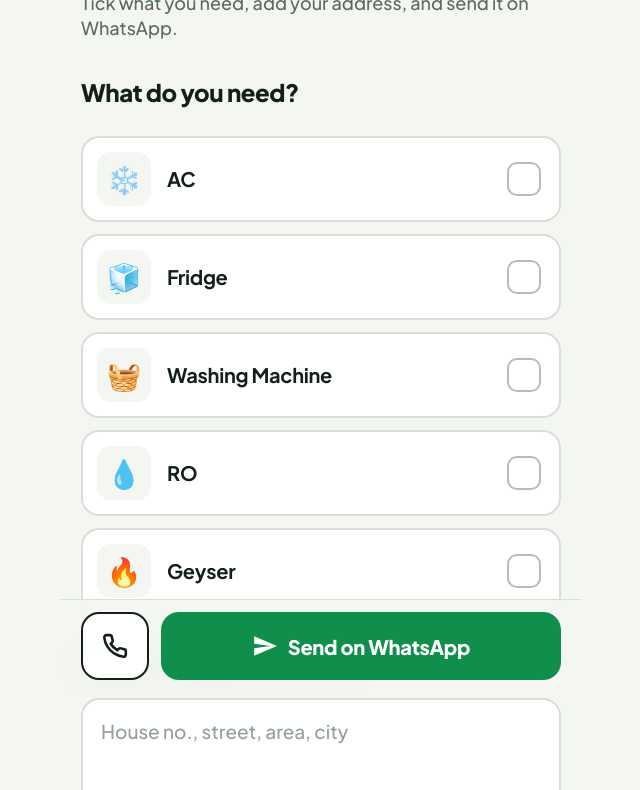
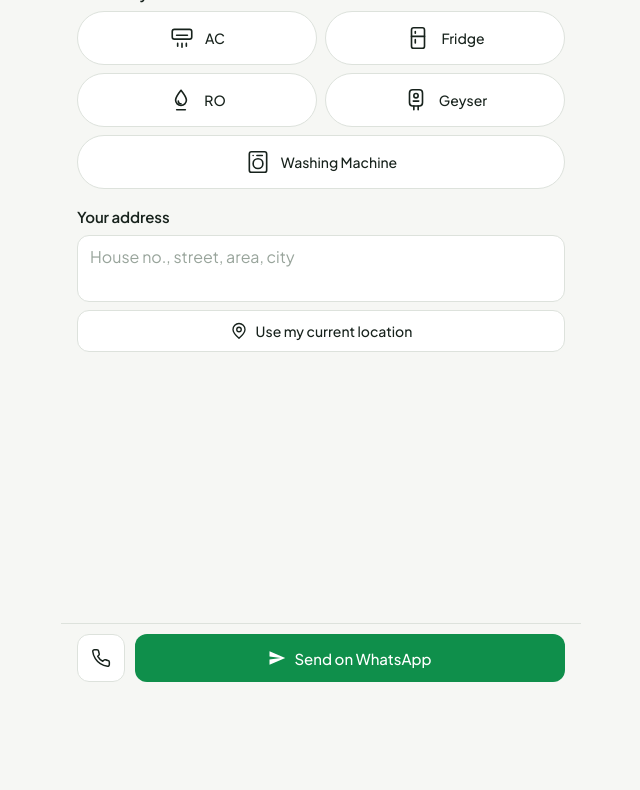
Before and after one commit to pariflex1/kratika, a plain HTML site: page index.html in a window 1280 px wide. Shown: the part 108-898 px from the top of the page, without its empty margins (319-959 px from the left). After the commit the page ends 800 px from the top, so only its background shows below. Drawn offline with Linux system fonts and the light colour scheme.

Commit message:
Refactor index.html for layout and styling updates

```diff
--- a/index.html
+++ b/index.html
@@ -6,181 +6,160 @@
 <title>Book a Service</title>
 <link rel="preconnect" href="https://fonts.googleapis.com">
 <link rel="preconnect" href="https://fonts.gstatic.com" crossorigin>
-<link href="https://fonts.googleapis.com/css2?family=Plus+Jakarta+Sans:wght@500;600;700;800&display=swap" rel="stylesheet">
-  <meta property="og:image" content="https://raw.githubusercontent.com/pariflex1/kratika/refs/heads/main/og.webp" />
+<link href="https://fonts.googleapis.com/css2?family=Plus+Jakarta+Sans:wght@400;500;600&display=swap" rel="stylesheet">
 <style>
   :root {
-    --ink: #13201a;
-    --muted: #5b6b62;
-    --paper: #f4f6f1;
-    --card: #ffffff;
-    --line: #d9dfd6;
-    --green: #0f8f4b;
-    --green-dark: #0a6e39;
-    --green-tint: #e3f4ea;
-    --red: #c4261d;
-    --radius: 18px;
+    --ink: #17221c; --muted: #66746b; --paper: #f6f7f4; --card: #ffffff; --line: #dde2dc;
+    --green: #0f8f4b; --green-dark: #0a6e39; --green-tint: #e6f4ec; --red: #c4261d; --radius: 12px;
   }
   * { margin: 0; padding: 0; box-sizing: border-box; -webkit-tap-highlight-color: transparent; }
-  html { scroll-padding-bottom: 140px; }
+  html, body { height: 100%; }
   body {
     font-family: "Plus Jakarta Sans", -apple-system, BlinkMacSystemFont, "Segoe UI", Roboto, sans-serif;
-    background: var(--paper); color: var(--ink); min-height: 100vh;
-    display: flex; justify-content: center; font-size: 18px; line-height: 1.4;
+    background: var(--paper); color: var(--ink);
+    display: flex; justify-content: center; font-size: 15px; font-weight: 400; line-height: 1.4;
   }
-  .container { width: 100%; max-width: 520px; padding: 0 20px 170px; }
+  /* One-screen layout: content sits above the fixed bottom bar */
+  .container {
+    width: 100%; max-width: 520px; height: 100dvh; padding: 0 16px 82px;
+    display: flex; flex-direction: column; overflow-y: auto;
+  }
 
-  /* Header */
-  .header { padding: 44px 0 28px; }
-  .header h1 { font-size: 42px; font-weight: 800; letter-spacing: -1.5px; line-height: 1.05; }
-  .header p { font-size: 18px; color: var(--muted); margin-top: 10px; font-weight: 500; }
+  .header { padding: 22px 0 14px; }
+  .header h1 { font-size: 26px; font-weight: 600; letter-spacing: -.6px; line-height: 1.15; }
+  .header p { font-size: 14px; color: var(--muted); margin-top: 4px; }
 
-  /* Section headings */
-  .step { display: flex; align-items: baseline; justify-content: space-between; margin: 8px 0 14px; }
-  .step h2 { font-size: 24px; font-weight: 800; letter-spacing: -.5px; }
-  .count { font-size: 15px; font-weight: 700; color: var(--green-dark); background: var(--green-tint); padding: 5px 12px; border-radius: 100px; opacity: 0; transition: opacity .2s; }
+  .step { display: flex; align-items: center; justify-content: space-between; margin-bottom: 8px; min-height: 22px; }
+  .step h2 { font-size: 15px; font-weight: 600; letter-spacing: -.1px; }
+  .count { font-size: 12px; font-weight: 500; color: var(--green-dark); background: var(--green-tint); padding: 2px 9px; border-radius: 100px; opacity: 0; transition: opacity .2s; }
   .count.show { opacity: 1; }
 
-  /* Service checkbox cards */
-  .services { display: grid; gap: 12px; border: 0; }
+  /* Service cards: two columns, compact */
+  .services { display: grid; grid-template-columns: 1fr 1fr; gap: 8px; }
   .svc { position: relative; display: block; cursor: pointer; }
-  .svc input {
-    position: absolute; opacity: 0; inset: 0; width: 100%; height: 100%; cursor: pointer; margin: 0;
-  }
+  .svc:last-child:nth-child(odd) { grid-column: 1 / -1; }
+  .svc input { position: absolute; opacity: 0; inset: 0; width: 100%; height: 100%; margin: 0; cursor: pointer; }
   .svc-body {
-    display: flex; align-items: center; gap: 16px; min-height: 80px;
-    padding: 14px 18px 14px 14px; background: var(--card);
-    border: 2.5px solid var(--line); border-radius: var(--radius);
-    transition: border-color .15s, background .15s, transform .1s;
+    display: flex; align-items: center; justify-content: center; gap: 10px; min-height: 54px; padding: 8px 12px;
+    background: var(--card); border: 1.5px solid var(--line); border-radius: 100px;
+    transition: border-color .15s, background .15s, color .15s, transform .1s;
   }
   .svc:active .svc-body { transform: scale(.98); }
-  .svc-icon {
-    flex: none; width: 54px; height: 54px; border-radius: 14px; background: var(--paper);
-    display: flex; align-items: center; justify-content: center; font-size: 28px;
-    transition: background .15s;
-  }
-  .svc-name { flex: 1; font-size: 20px; font-weight: 700; letter-spacing: -.3px; line-height: 1.2; }
-  .svc-name small { display: block; font-size: 14px; font-weight: 500; color: var(--muted); margin-top: 3px; letter-spacing: 0; }
-  .box {
-    flex: none; width: 34px; height: 34px; border-radius: 10px; border: 2.5px solid #b4beb7;
-    background: #fff; display: flex; align-items: center; justify-content: center;
-    transition: background .15s, border-color .15s;
-  }
-  .box svg { width: 20px; height: 20px; stroke: #fff; stroke-width: 3.5; fill: none; stroke-linecap: round; stroke-linejoin: round; stroke-dasharray: 24; stroke-dashoffset: 24; transition: stroke-dashoffset .2s ease; }
-  .svc input:checked ~ .svc-body { border-color: var(--green); background: var(--green-tint); }
-  .svc input:checked ~ .svc-body .svc-icon { background: #fff; }
-  .svc input:checked ~ .svc-body .box { background: var(--green); border-color: var(--green); }
-  .svc input:checked ~ .svc-body .box svg { stroke-dashoffset: 0; }
-  .svc input:focus-visible ~ .svc-body { outline: 3px solid var(--ink); outline-offset: 2px; }
+  .svc-icon { flex: none; width: 26px; height: 26px; color: var(--ink); transition: color .15s; }
+  .svc-icon svg { width: 100%; height: 100%; fill: none; stroke: currentColor; stroke-width: 1.5; stroke-linecap: round; stroke-linejoin: round; }
+  .svc-name { flex: none; font-size: 14px; font-weight: 500; line-height: 1.2; }
+  .svc input:checked ~ .svc-body { background: var(--green); border-color: var(--green); color: #fff; }
+  .svc input:checked ~ .svc-body .svc-icon { color: #fff; }
+  .svc input:focus-visible ~ .svc-body { outline: 2px solid var(--ink); outline-offset: 2px; }
 
-  .err { font-size: 16px; font-weight: 600; color: var(--red); margin-top: 12px; display: none; }
+  .err { font-size: 12px; color: var(--red); margin-top: 6px; display: none; }
   .err.show { display: block; }
 
   /* Address */
-  .addr-section { margin-top: 36px; }
-  .addr-box { position: relative; }
+  .addr-section { margin-top: 16px; }
   .addr-input {
-    width: 100%; padding: 18px; border: 2.5px solid var(--line); border-radius: var(--radius);
-    font-size: 19px; font-weight: 500; color: var(--ink); background: var(--card); outline: none;
-    font-family: inherit; resize: none; min-height: 110px; line-height: 1.4; transition: border-color .15s;
+    width: 100%; padding: 10px 12px; border: 1.5px solid var(--line); border-radius: var(--radius);
+    font-size: 16px; font-weight: 400; color: var(--ink); background: var(--card); outline: none;
+    font-family: inherit; resize: none; line-height: 1.4; transition: border-color .15s; display: block;
   }
   .addr-input:focus { border-color: var(--ink); }
-  .addr-input::placeholder { color: #93a097; }
+  .addr-input::placeholder { color: #98a49b; }
   .addr-input.error { border-color: var(--red); }
   .loc-btn {
-    margin-top: 12px; width: 100%; min-height: 60px; padding: 14px 18px;
-    display: flex; align-items: center; justify-content: center; gap: 10px;
-    border: 2.5px solid var(--ink); border-radius: var(--radius); background: transparent; color: var(--ink);
-    font-family: inherit; font-size: 18px; font-weight: 700; cursor: pointer; transition: background .15s;
+    margin-top: 8px; width: 100%; min-height: 42px; padding: 8px 14px;
+    display: flex; align-items: center; justify-content: center; gap: 8px;
+    border: 1.5px solid var(--line); border-radius: var(--radius); background: var(--card); color: var(--ink);
+    font-family: inherit; font-size: 14px; font-weight: 500; cursor: pointer; transition: background .15s;
   }
-  .loc-btn:active { background: #e6eae3; }
+  .loc-btn:active { background: #eceee9; }
   .loc-btn.loading { pointer-events: none; opacity: .75; }
-  .loc-btn svg { width: 24px; height: 24px; }
-  .spin { width: 22px; height: 22px; border: 3px solid var(--ink); border-top-color: transparent; border-radius: 50%; animation: rotate .6s linear infinite; }
+  .loc-btn svg { width: 18px; height: 18px; }
+  .spin { width: 16px; height: 16px; border: 2px solid var(--ink); border-top-color: transparent; border-radius: 50%; animation: rotate .6s linear infinite; }
   @keyframes rotate { to { transform: rotate(360deg); } }
-  .loc-ok { font-size: 15px; font-weight: 600; color: var(--green-dark); margin-top: 10px; display: none; }
-  .loc-ok.show { display: block; }
+  .loc-ok { display: none !important; } /* status is shown in the toast and button label to save space */
 
-  /* Bottom action bar */
+  /* Bottom bar */
   .bar {
     position: fixed; bottom: 0; left: 50%; transform: translateX(-50%);
-    width: 100%; max-width: 520px; padding: 12px 20px calc(12px + env(safe-area-inset-bottom));
-    background: rgba(244,246,241,.94); backdrop-filter: blur(14px); -webkit-backdrop-filter: blur(14px);
-    border-top: 1px solid var(--line); display: flex; gap: 12px;
+    width: 100%; max-width: 520px; padding: 10px 16px calc(10px + env(safe-area-inset-bottom));
+    background: rgba(246,247,244,.94); backdrop-filter: blur(14px); -webkit-backdrop-filter: blur(14px);
+    border-top: 1px solid var(--line); display: flex; gap: 10px;
   }
   .call-link {
-    flex: none; width: 68px; display: flex; align-items: center; justify-content: center;
-    border: 2.5px solid var(--ink); border-radius: var(--radius); color: var(--ink); background: #fff; text-decoration: none;
+    flex: none; width: 48px; display: flex; align-items: center; justify-content: center;
+    border: 1.5px solid var(--line); border-radius: 12px; color: var(--ink); background: #fff; text-decoration: none;
   }
-  .call-link:active { background: #e6eae3; }
-  .call-link svg { width: 26px; height: 26px; }
+  .call-link:active { background: #eceee9; }
+  .call-link svg { width: 20px; height: 20px; }
   .submit-btn {
-    flex: 1; min-height: 68px; padding: 12px 18px; background: var(--green); color: #fff; border: none;
-    border-radius: var(--radius); font-family: inherit; font-size: 20px; font-weight: 800; letter-spacing: -.3px;
-    cursor: pointer; display: flex; align-items: center; justify-content: center; gap: 10px; transition: background .15s;
+    flex: 1; min-height: 48px; padding: 8px 18px; background: var(--green); color: #fff; border: none;
+    border-radius: 12px; font-family: inherit; font-size: 15px; font-weight: 500;
+    cursor: pointer; display: flex; align-items: center; justify-content: center; gap: 8px; transition: background .15s;
   }
   .submit-btn:active { background: var(--green-dark); }
-  .submit-btn svg { width: 26px; height: 26px; }
-  .call-link:focus-visible, .submit-btn:focus-visible, .loc-btn:focus-visible { outline: 3px solid var(--ink); outline-offset: 2px; }
+  .submit-btn svg { width: 18px; height: 18px; }
+  .call-link:focus-visible, .submit-btn:focus-visible, .loc-btn:focus-visible { outline: 2px solid var(--ink); outline-offset: 2px; }
 
-  /* Toast */
   .toast {
-    position: fixed; top: 20px; left: 50%; transform: translateX(-50%) translateY(-140px);
-    background: var(--ink); color: #fff; padding: 16px 26px; border-radius: 14px;
-    font-size: 16px; font-weight: 600; z-index: 999; transition: transform .3s ease; max-width: 90%; text-align: center;
+    position: fixed; top: 16px; left: 50%; transform: translateX(-50%) translateY(-140px);
+    background: var(--ink); color: #fff; padding: 10px 20px; border-radius: 12px;
+    font-size: 14px; font-weight: 500; z-index: 999; transition: transform .3s ease; max-width: 90%; text-align: center;
   }
   .toast.show { transform: translateX(-50%) translateY(0); }
   .toast.bad { background: var(--red); }
 
   @media (prefers-reduced-motion: reduce) { * { transition: none !important; animation-duration: 0s !important; } }
-  @media (max-width: 360px) { .header h1 { font-size: 36px; } .svc-name { font-size: 18px; } }
 </style>
 </head>
 <body>
 <div class="container">
   <div class="header">
     <h1>Book a Service</h1>
-    <p>Tick what you need, add your address, and send it on WhatsApp.</p>
+    <p>Select services, add your address, send on WhatsApp.</p>
   </div>
 
-  <fieldset class="services" id="services">
-    <legend class="step" style="width:100%; float:left; margin-bottom:14px;">
-      <h2>What do you need?</h2>
-      <span class="count" id="count"></span>
-    </legend>
+  <div class="step"><h2 id="svcHead">What do you need?</h2><span class="count" id="count"></span></div>
+  <div class="services" id="services" role="group" aria-labelledby="svcHead">
 
     <label class="svc"><input type="checkbox" value="AC" onchange="changed()">
-      <span class="svc-body"><span class="svc-icon">❄️</span><span class="svc-name">AC</span>
-      <span class="box"><svg viewBox="0 0 24 24"><path d="M4 12.5l5 5L20 6.5"/></svg></span></span></label>
+      <span class="svc-body">
+        <span class="svc-icon"><svg viewBox="0 0 24 24"><rect x="3" y="4" width="18" height="9" rx="2"/><path d="M7 9.5h10M8 17v2.5M12 17v3.5M16 17v2.5"/></svg></span>
+        <span class="svc-name">AC</span>
+      </span></label>
 
     <label class="svc"><input type="checkbox" value="Fridge" onchange="changed()">
-      <span class="svc-body"><span class="svc-icon">🧊</span><span class="svc-name">Fridge</span>
-      <span class="box"><svg viewBox="0 0 24 24"><path d="M4 12.5l5 5L20 6.5"/></svg></span></span></label>
+      <span class="svc-body">
+        <span class="svc-icon"><svg viewBox="0 0 24 24"><rect x="6" y="2.5" width="12" height="19" rx="2"/><path d="M6 10.5h12M9.5 6v1.5M9.5 13.5v3"/></svg></span>
+        <span class="svc-name">Fridge</span>
+      </span></label>
+
+    <label class="svc"><input type="checkbox" value="RO" onchange="changed()">
+      <span class="svc-body">
+        <span class="svc-icon"><svg viewBox="0 0 24 24"><path d="M12 3c3 3.8 5 6.4 5 9a5 5 0 0 1-10 0c0-2.6 2-5.2 5-9z"/><path d="M9.5 13a2.5 2.5 0 0 0 2.5 2.5"/><path d="M8 21h8"/></svg></span>
+        <span class="svc-name">RO</span>
+      </span></label>
+
+    <label class="svc"><input type="checkbox" value="Geyser" onchange="changed()">
+      <span class="svc-body">
+        <span class="svc-icon"><svg viewBox="0 0 24 24"><rect x="6" y="2.5" width="12" height="15" rx="3"/><circle cx="12" cy="8" r="2"/><path d="M9.5 13h5M10 17.5V21M14 17.5V21"/></svg></span>
+        <span class="svc-name">Geyser</span>
+      </span></label>
 
     <label class="svc"><input type="checkbox" value="Washing Machine" onchange="changed()">
-      <span class="svc-body"><span class="svc-icon">🧺</span><span class="svc-name">Washing Machine</span>
-      <span class="box"><svg viewBox="0 0 24 24"><path d="M4 12.5l5 5L20 6.5"/></svg></span></span></label>
-
-    <label class="svc"><input type="checkbox" value="RO" onchange="changed()">
-      <span class="svc-body"><span class="svc-icon">💧</span><span class="svc-name">RO</span>
-      <span class="box"><svg viewBox="0 0 24 24"><path d="M4 12.5l5 5L20 6.5"/></svg></span></span></label>
-
-    <label class="svc"><input type="checkbox" value="Geyser" onchange="changed()">
-      <span class="svc-body"><span class="svc-icon">🔥</span><span class="svc-name">Geyser</span>
-      <span class="box"><svg viewBox="0 0 24 24"><path d="M4 12.5l5 5L20 6.5"/></svg></span></span></label>
-
-  </fieldset>
-  <div class="err" id="tabErr" role="alert">Please tick at least one service</div>
+      <span class="svc-body">
+        <span class="svc-icon"><svg viewBox="0 0 24 24"><rect x="4" y="2.5" width="16" height="19" rx="2"/><circle cx="12" cy="13.5" r="4.5"/><path d="M7.5 6h.01M11 6h5"/></svg></span>
+        <span class="svc-name">Washing Machine</span>
+      </span></label>
+  </div>
+  <div class="err" id="tabErr" role="alert">Please select at least one service</div>
 
   <div class="addr-section">
-    <div class="step"><h2>Where should we come?</h2></div>
-    <div class="addr-box">
-      <textarea class="addr-input" id="addr" placeholder="House no., street, area, city" rows="3" aria-label="Your address"></textarea>
-    </div>
+    <div class="step"><h2>Your address</h2></div>
+    <textarea class="addr-input" id="addr" placeholder="House no., street, area, city" rows="2" aria-label="Your address"></textarea>
     <div class="err" id="addrErr" role="alert">Please enter your address</div>
 
     <button class="loc-btn" id="locBtn" type="button" onclick="getLoc()">
-      <svg viewBox="0 0 24 24" fill="none" stroke="currentColor" stroke-width="2.2" stroke-linecap="round" stroke-linejoin="round" aria-hidden="true">
+      <svg viewBox="0 0 24 24" fill="none" stroke="currentColor" stroke-width="1.8" stroke-linecap="round" stroke-linejoin="round" aria-hidden="true">
         <circle cx="12" cy="10" r="3"/><path d="M12 21.7C17.3 17 20 13 20 10a8 8 0 1 0-16 0c0 3 2.7 7 8 11.7z"/>
       </svg>
       <span id="locLabel">Use my current location</span>
@@ -196,7 +175,7 @@
 
 <div class="bar">
   <a href="tel:+919267001374" class="call-link" aria-label="Call us">
-    <svg viewBox="0 0 24 24" fill="none" stroke="currentColor" stroke-width="2.4" stroke-linecap="round" stroke-linejoin="round">
+    <svg viewBox="0 0 24 24" fill="none" stroke="currentColor" stroke-width="1.8" stroke-linecap="round" stroke-linejoin="round">
       <path d="M22 16.92v3a2 2 0 0 1-2.18 2 19.79 19.79 0 0 1-8.63-3.07 19.5 19.5 0 0 1-6-6 19.79 19.79 0 0 1-3.07-8.67A2 2 0 0 1 4.11 2h3a2 2 0 0 1 2 1.72c.127.96.361 1.903.7 2.81a2 2 0 0 1-.45 2.11L8.09 9.91a16 16 0 0 0 6 6l1.27-1.27a2 2 0 0 1 2.11-.45c.907.339 1.85.573 2.81.7A2 2 0 0 1 22 16.92z"/>
     </svg>
   </a>
```
